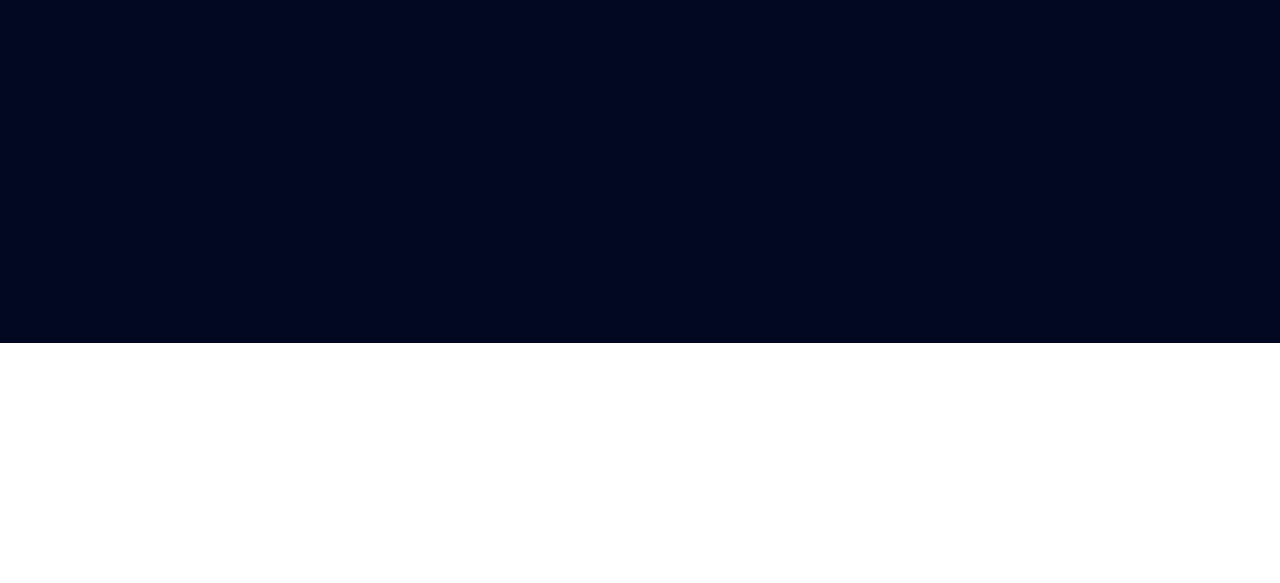
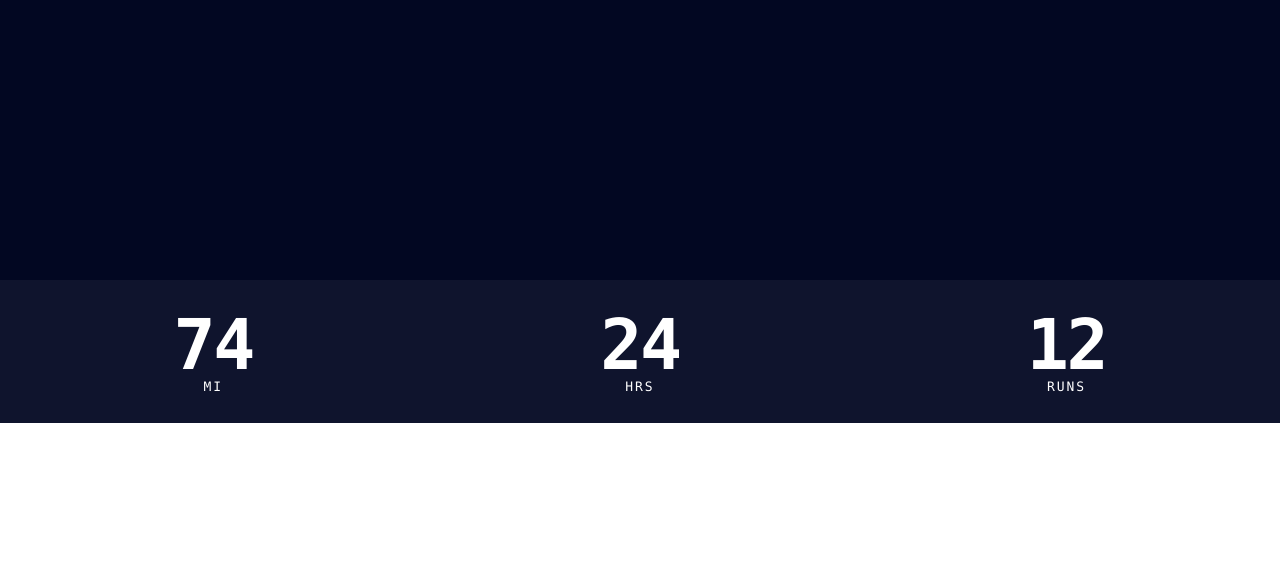
Before and after one commit to gastonfig/one-year-of-running, a website: page index.html in a window 1280 px wide. Shown: the part 217-800 px from the top of the page. Drawn offline with nearby package versions, Linux system fonts and the light colour scheme; files that its build step writes are made by us from their sources.

Commit message:
Adds meta layout.

```diff
--- a/css/styles.css
+++ b/css/styles.css
@@ -366,7 +366,7 @@ th {
 body {
   font-family: 'Roboto', helvetica, arial, sans-serif; }
 
-.feed-item li {
+.intro__meta li, .feed-item li {
   font-family: 'Inconsolata', consolas, monaco, monospace; }
 
 /* TYPOGRAPHY
@@ -383,8 +383,8 @@ ul {
 .intro {
   background: #020722;
   background-size: cover;
-  display: inline-block;
-  height: 70vh;
+  display: block;
+  height: 80vh;
   position: relative;
   width: 100%; }
   .intro h1 {
@@ -396,6 +396,31 @@ ul {
     top: 15%;
     font-size: 3.75rem;
     line-height: 3.75rem; }
+
+.intro__meta {
+  background: rgba(255, 255, 255, 0.05);
+  position: absolute;
+  width: 100%;
+  left: 0;
+  bottom: 0%;
+  padding: 1.875rem 0; }
+  .intro__meta li {
+    color: #fff;
+    float: left;
+    font-weight: 700;
+    letter-spacing: -.15rem;
+    text-align: center;
+    width: 33.33%;
+    font-size: 4.375rem;
+    line-height: 4.375rem; }
+  .intro__meta span {
+    display: block;
+    clear: both;
+    font-weight: 400;
+    letter-spacing: .12rem;
+    text-transform: uppercase;
+    font-size: 0.8125rem;
+    line-height: 0.8125rem; }
 
 /* FEED
 ----------------------------------------------- */
--- a/index.html
+++ b/index.html
@@ -14,8 +14,13 @@
 
     <section class="intro">
         <h1>Run Stats 2015</h1>
+
         <div class="intro__meta">
-
+            <ul>
+                <li>74<span>mi</span></li>
+                <li>24<span>hrs</span></li>
+                <li>12<span>runs</span></li>
+            </ul>
         </div>
     </section>
 
--- a/scss/main.scss
+++ b/scss/main.scss
@@ -42,15 +42,17 @@ ul {
 $bg-color: #020722;
 $accent-color: #09C4E6;
 
+
 /* INTRO
 ----------------------------------------------- */
 .intro {
 	background: $bg-color;
 	background-size: cover;
-	display: inline-block;
-	height: 70vh;
+	display: block;
+	height: 80vh;
 	position: relative;
 	width: 100%;
+
 
 	h1 {
 		color: #fff;
@@ -61,6 +63,42 @@ $accent-color: #09C4E6;
 		top: 15%;
 		@include type-size(60);
 	}
+}
+
+.intro__meta {
+    background: rgba(255,255,255,.05);
+    position: absolute;
+    width: 100%;
+    // height: 10vh;
+    left: 0;
+    bottom: 0%;
+
+    padding: to-rem(30) 0;
+
+    li {
+    	color: #fff;
+    	float: left;
+    	font-weight: 700;
+    	letter-spacing: -.15rem;
+    	text-align: center;
+    	width: 33.33%;
+
+		@include type-size(70);
+		@extend %primary-mono;
+
+		&:last-child {
+			// width: 100%;
+		}
+    }
+
+    span {
+    	display: block;
+    	clear: both;
+    	font-weight: 400;
+    	letter-spacing: .12rem;
+    	text-transform: uppercase;
+		@include type-size(13);
+    }
 }
 
 /* FEED
```
